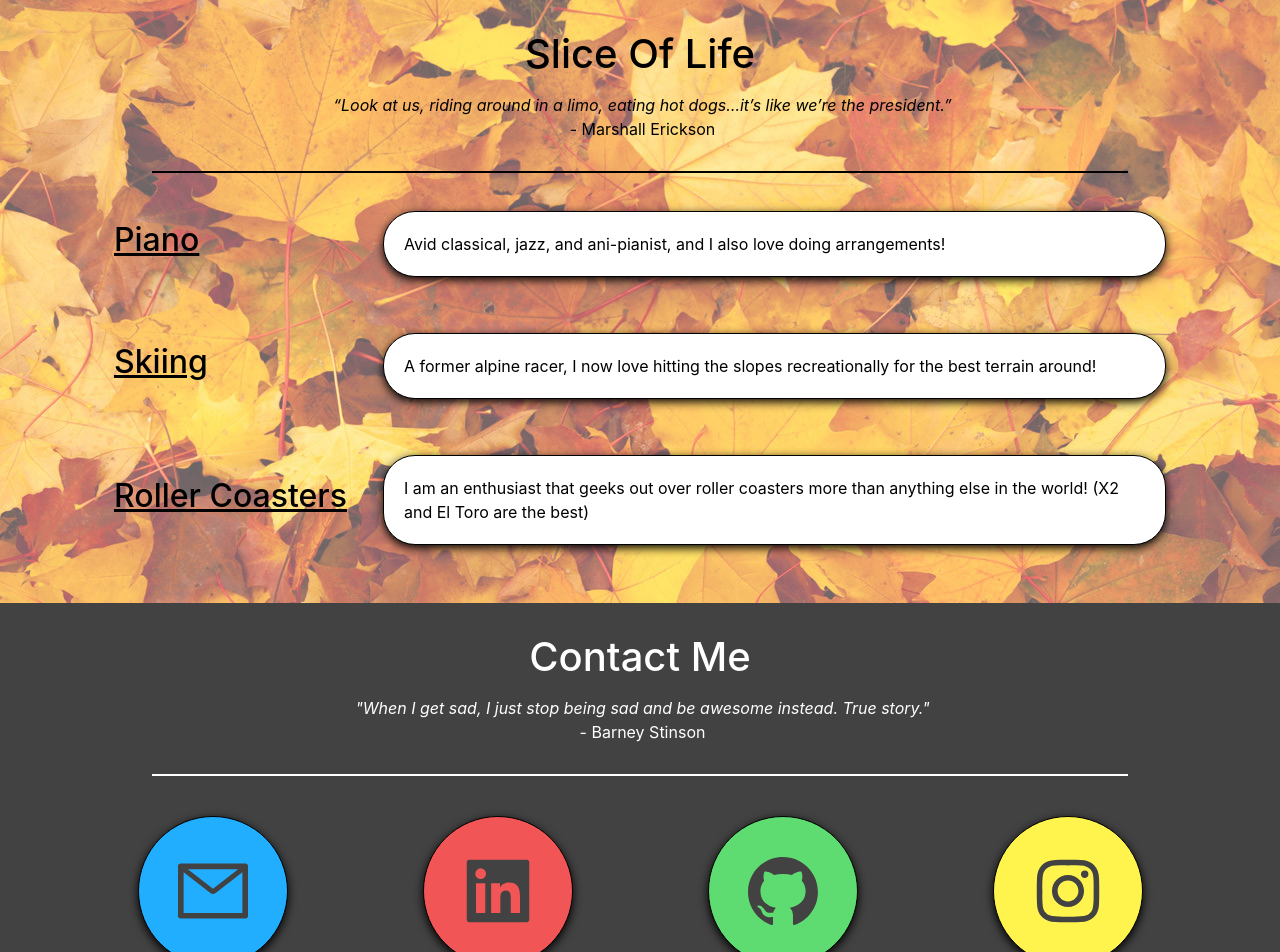
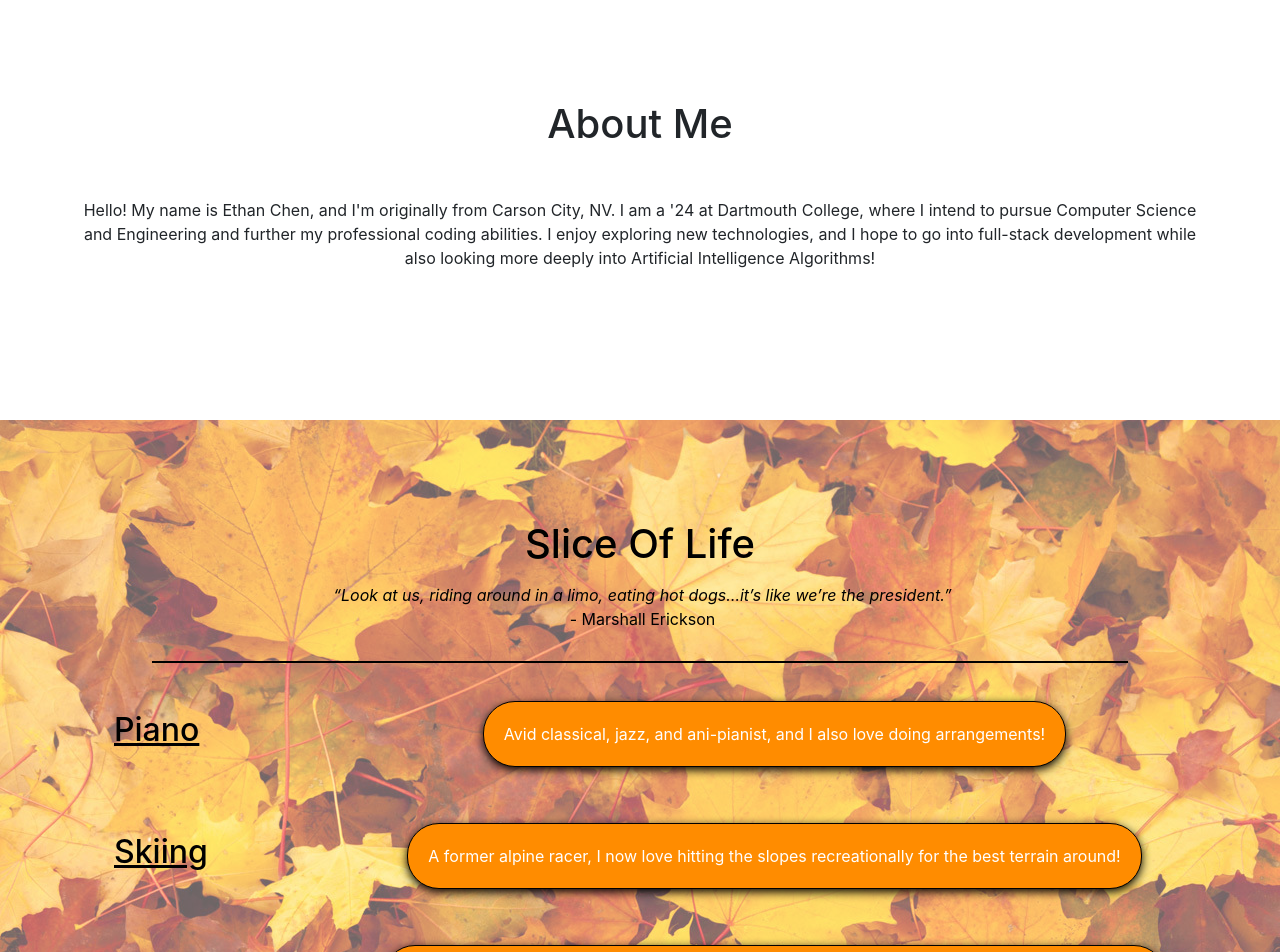
Before and after one commit to ethan-l-chen-24/ethanlchen.me, a React (Create React App) app: page / in a window 1280 px wide. Shown: the top 952 px of the page. Built offline with nearby package versions, Linux system fonts and the light colour scheme.

Commit message:
added about me section

```diff
--- a/src/App.js
+++ b/src/App.js
@@ -10,6 +10,7 @@ function App() {
   return (
       <div className="App">
 
+        <AboutMe />
         <SliceOfLife />
         <Contact />
 
--- a/src/components/AboutMe/AboutMe.js
+++ b/src/components/AboutMe/AboutMe.js
@@ -3,11 +3,10 @@ import AboutMeData from './AboutMeData'
 
 const AboutMe = () => {
     return (
-        <>
-            <div className='title'>{AboutMeData.name}</div>
+        <section id="AboutMe">
             <h1>About Me</h1>
-            <p>{AboutMeData.description}</p>
-        </>
+            <p className="paragraph">{AboutMeData.description}</p>
+        </section>
     )
 }
 
--- a/src/components/Contact/Contact.js
+++ b/src/components/Contact/Contact.js
@@ -5,7 +5,7 @@ import { Container, Col, Row } from 'react-bootstrap'
 
 const Contact = () => {
     return (
-        <div id="contactMe">
+        <section id="contactMe">
             <h1>Contact Me</h1>
             <p className='quote'>
                 <i>"When I get sad, I just stop being sad and be awesome instead. True story."</i>
@@ -23,7 +23,7 @@ const Contact = () => {
                 </Row>
             </Container>
 
-        </div>
+        </section>
     )
 }
 
--- a/src/components/SliceOfLife/SliceOfLife.js
+++ b/src/components/SliceOfLife/SliceOfLife.js
@@ -4,7 +4,7 @@ import SliceOfLifeTile from './SliceOfLifeTile'
 
 const SliceOfLife = () => {
     return (
-            <div id="sliceOfLife">
+            <section id="sliceOfLife">
                 <div className="fall half-opacity"></div>
                 <h1>Slice Of Life</h1>
                 <p className='quote'>
@@ -15,7 +15,7 @@ const SliceOfLife = () => {
                 {SliceOfLifeData.map((activity) =>
                 (<SliceOfLifeTile type={activity.type} description={activity.description} images={activity.images}/>)
                 )}
-            </div>
+            </section>
     )
 }
 
--- a/src/components/SliceOfLife/SliceOfLifeData.js
+++ b/src/components/SliceOfLife/SliceOfLifeData.js
@@ -15,7 +15,7 @@ const SliceOfLifeData = [
     },
     {
         type: 'Roller Coasters',
-        description: 'I am an enthusiast that geeks out over roller coasters more than anything else in the world! (X2 and El Toro are the best)',
+        description: `I'm an enthusiast that geeks out over roller coasters more than anything else in the world! (X2 and El Toro are the best)`,
         images: {
 
         }
--- a/src/components/SliceOfLife/SliceOfLifeTile.js
+++ b/src/components/SliceOfLife/SliceOfLifeTile.js
@@ -8,7 +8,7 @@ const SliceOfLifeTile = ( { type, description, images } ) => {
                 <Col xs={12} md={3} className='center left-align'>
                     <u><h2>{ type }</h2></u>
                 </Col>
-                <Col xs={12} md={9} className='center left-align'>
+                <Col xs={12} md={9} className='center'>
                     <p className="boxed">{ description }</p>
                 </Col>
             </Row>
--- /dev/null
+++ b/src/styles/AboutMe.css
@@ -0,0 +1,4 @@
+.paragraph {
+    margin: 50px;
+    text-align: center;
+}
--- a/src/styles/App.css
+++ b/src/styles/App.css
@@ -1,10 +1,6 @@
+@import "./AboutMe.css";
 @import "./SliceOfLife.css";
 @import "./Contact.css";
-
-section {
-    margin-top: 0px;
-    margin-bottom: 0px;
-}
 
 hr {
     width: 80%;
@@ -13,9 +9,17 @@ hr {
     opacity: 100%
 }
 
-div > h1 {
+section {
+    padding: 100px 30px;
+}
+
+section > h1 {
     text-align: center;
     margin-bottom: 15px;
+}
+
+p {
+    text-align: center;
 }
 
 .center {
@@ -31,8 +35,8 @@ div > h1 {
 }
 
 .boxed {
-    background-color: white;
-    color: black;
+    background-color: #ff8c00;
+    color: white;
     padding: 20px;
     border: black 1px solid;
     border-radius: 2rem;
--- a/src/styles/Contact.css
+++ b/src/styles/Contact.css
@@ -35,7 +35,5 @@
 
 #contactMe {
     background-color: #434242;
-    padding: 30px;
-    padding-bottom: 100px;
     color: white;
 }
--- a/src/styles/SliceOfLife.css
+++ b/src/styles/SliceOfLife.css
@@ -1,3 +1,21 @@
+
+
+#sliceOfLife {
+    color: black;
+    opacity: 100%;
+    padding: 100px 30px;
+    position: relative;
+}
+
+#sliceOfLifeHR {
+    height: 2px;
+    color: black;
+}
+
+.activity {
+    margin: 20px;
+}
+
 .fall {
     background-image: url("../images/fall.jpeg");
     background-repeat: no-repeat;
@@ -10,22 +28,6 @@
     z-index: -1;
 }
 
-#sliceOfLife {
-    color: black;
-    opacity: 100%;
-    padding: 30px;
-    position: relative;
-}
-
-#sliceOfLifeHR {
-    height: 2px;
-    color: black;
-}
-
-.activity {
-    margin: 20px;
-}
-
 @media (min-width: 768px) {
     .activity > .left-align {
         justify-content: left;
```
